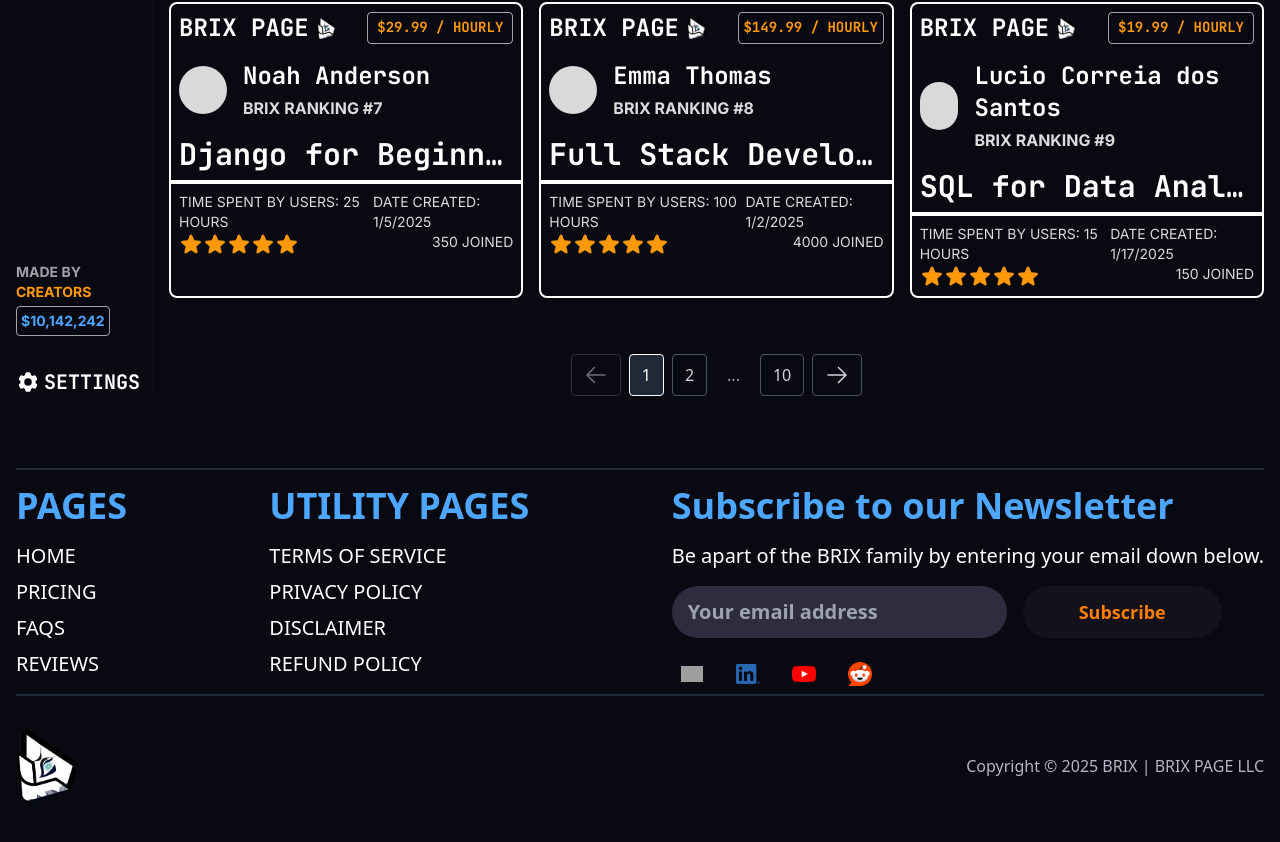
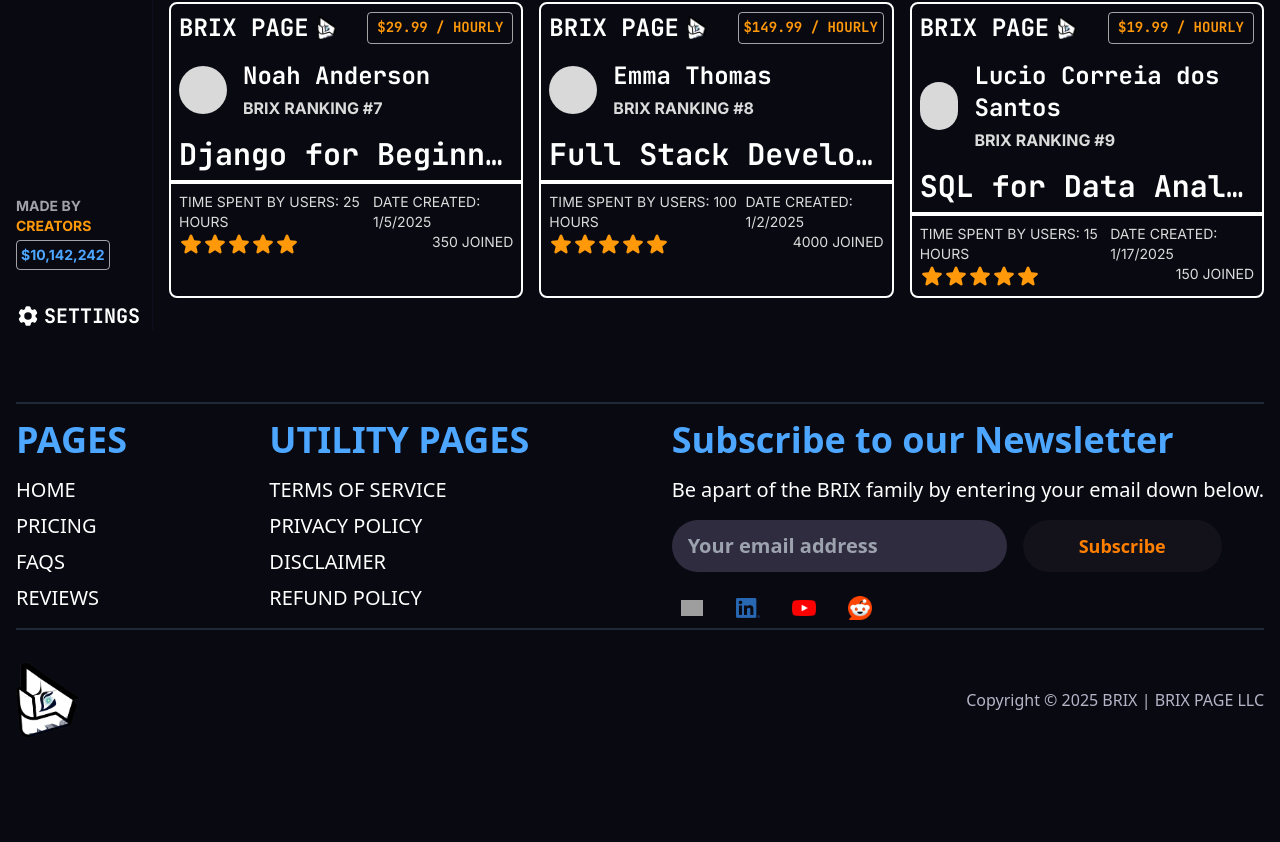
Before and after one commit to fundedbull/project-b, a Next.js app: page / in a window 1280 px wide. Shown: the part 1274-2116 px from the top of the page. After the commit the page ends 2060 px from the top, so only its background shows below. Built offline with nearby package versions, Linux system fonts and the light colour scheme; grey boxes are pictures that could not be loaded.

Commit message:
Quick Temp Fix to Get site Live

```diff
--- a/src/app/page.tsx
+++ b/src/app/page.tsx
@@ -336,10 +336,6 @@ export default function Home() {
               ) : null
             )}
           </div>
-
-          <div className="self-center mt-4">
-            <Pagination totalPages={10} currentPage={1} />
-          </div>
         </div>
       </div>
       <Footer />
```
